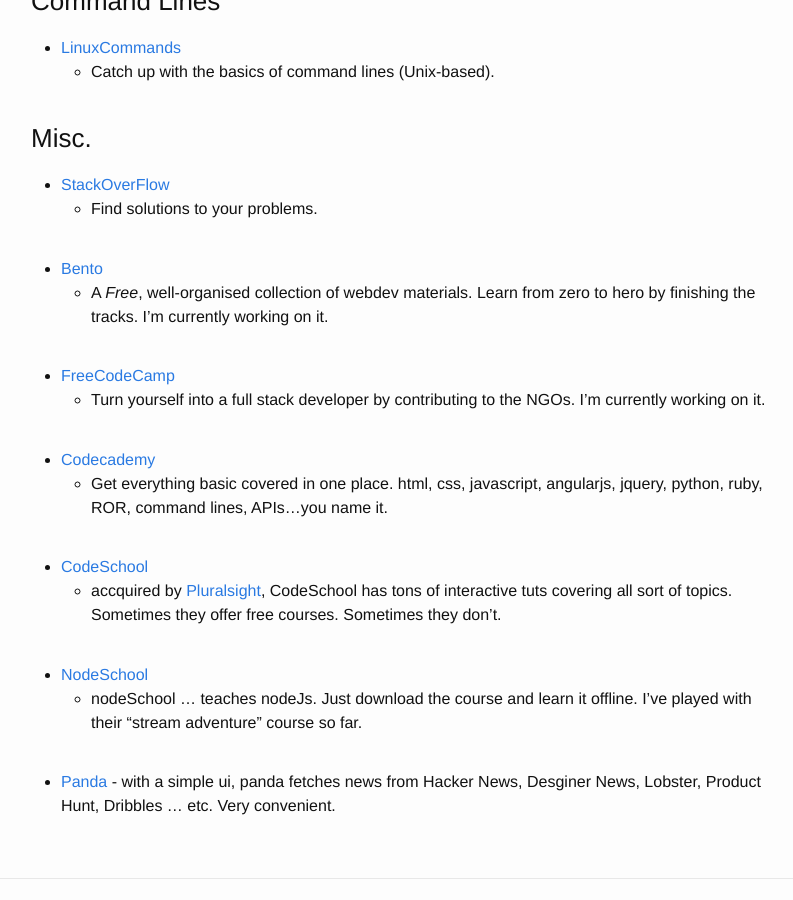
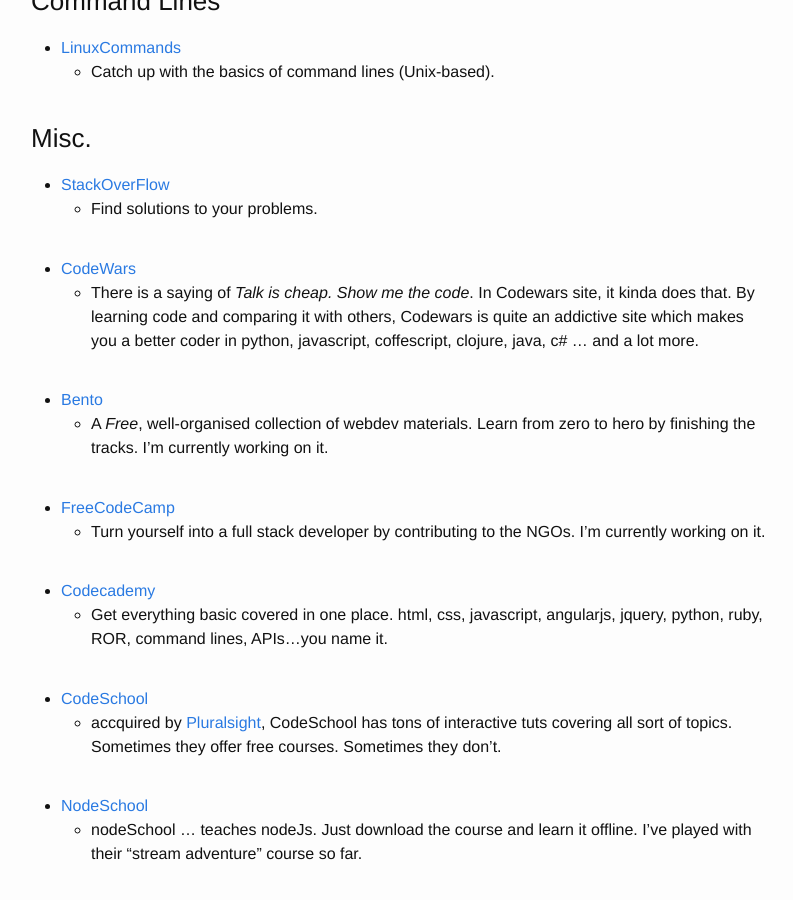
Before and after one commit to rrufuss/rrufuss, a Jekyll site: the page built from _posts/2015-07-10-my-curated-readlist.md, in a window 1280 px wide and 900 px high, scrolled down 1130 px. Shown: the whole window, without its empty margins (239-1032 px from the left). Built offline with Jekyll 4.4.1, drawn with Linux system fonts in a browser that asks for light colours; some of the changed text lies outside the part shown.

Commit message:
add codewars to list

```diff
--- a/_posts/2015-07-10-my-curated-readlist.md
+++ b/_posts/2015-07-10-my-curated-readlist.md
@@ -53,6 +53,8 @@
  - [StackOverFlow](http://www.stackoverflow.com)
 	- Find solutions to your problems.
 
+ - [CodeWars](http://www.codewars.com)
+	- There is a saying of *Talk is cheap. Show me the code*. In Codewars site, it kinda does that. By learning code and comparing it with others, Codewars is quite an addictive site which makes you a better coder in python, javascript, coffescript, clojure, java, c# ... and a lot more.
 
  - [Bento](http://www.bento.io)
 	- A *Free*, well-organised collection of webdev materials. Learn from zero to hero by finishing the tracks. I'm currently working on it.
```
Also changed, not shown: other parts of _posts/2015-07-10-my-curated-readlist.md (+1 -1 lines), 3 other files.
